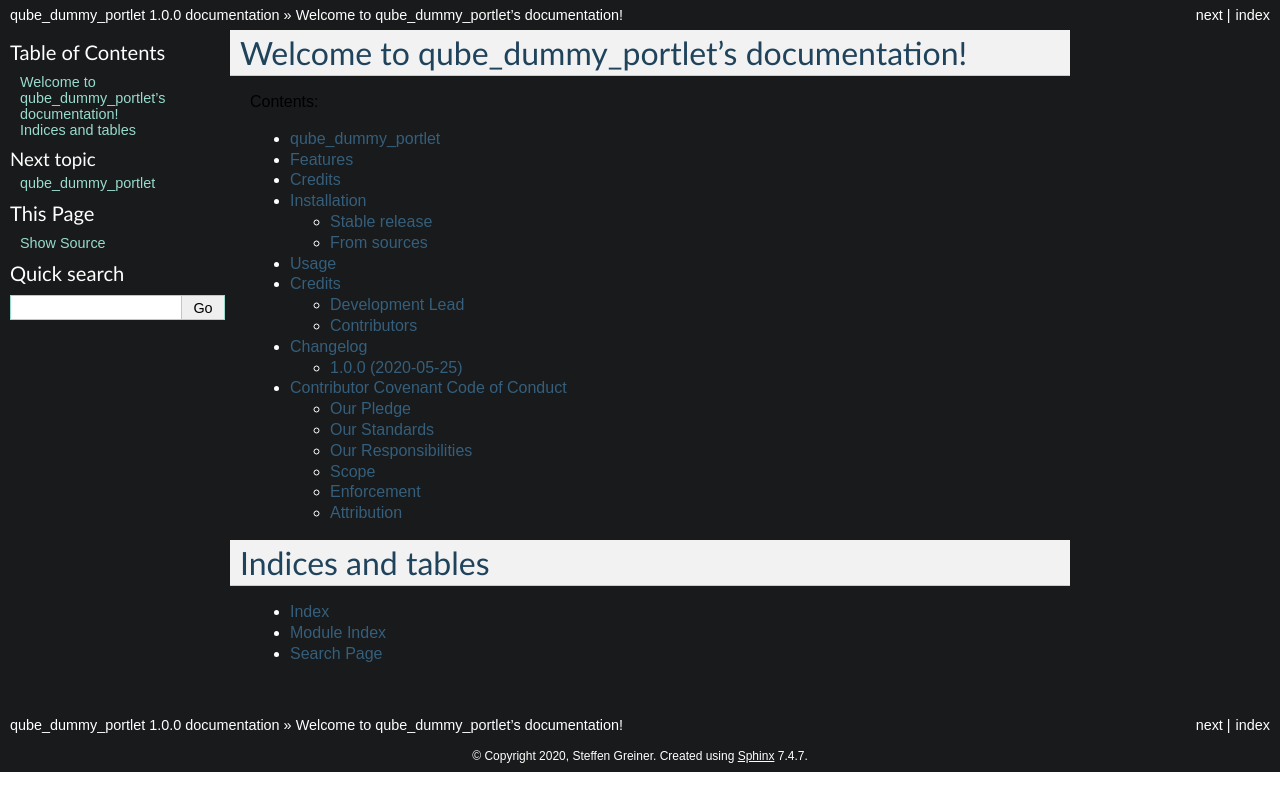
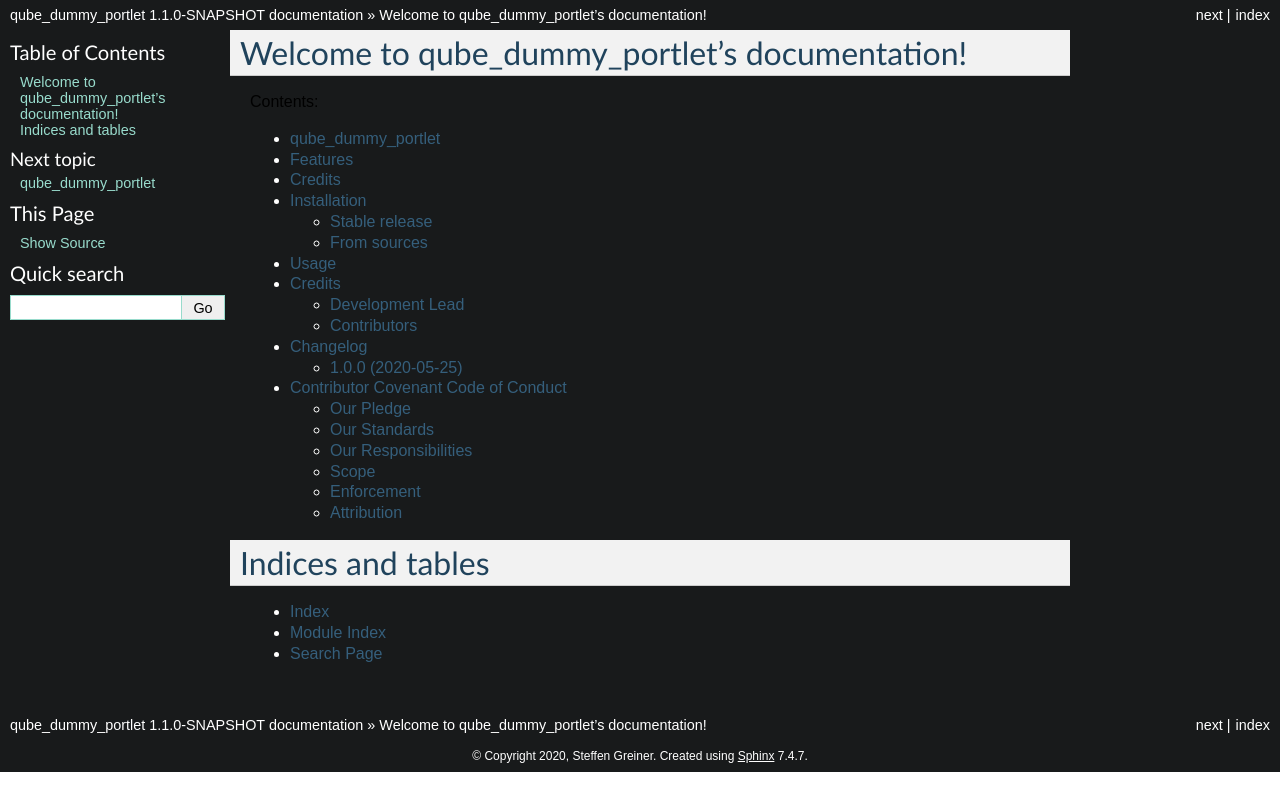
Before and after one commit to Steffengreiner/qube_dummy_portlet, a Sphinx documentation site: the page built from docs/index.rst, in a window 1280 px wide. Shown: the top 811 px of the page. Built offline with Sphinx 7.4.7, drawn with Linux system fonts in a browser that asks for light colours.

Commit message:
Bump version from 1.0.0 to 1.1.0-SNAPSHOT

```diff
--- a/docs/conf.py
+++ b/docs/conf.py
@@ -55,9 +55,9 @@
 # the built documents.
 #
 # The short X.Y version.
-version = '1.0.0'
+version = '1.1.0-SNAPSHOT'
 # The full version, including alpha/beta/rc tags.
-release = '1.0.0'
+release = '1.1.0-SNAPSHOT'
 
 # The language for content autogenerated by Sphinx. Refer to documentation
 # for a list of supported languages.
--- a/pom.xml
+++ b/pom.xml
@@ -10,7 +10,7 @@
 		<version>2.0.0</version>
 	</parent>
 	<artifactId>qube_dummy_portlet</artifactId>
-	<version>1.0.0-SNAPSHOT</version> <!-- <<QUBE_FORCE_BUMP>> -->
+	<version>1.1.0-SNAPSHOT</version> <!-- <<QUBE_FORCE_BUMP>> -->
 	<name>qube_dummy_portlet</name>
 	<url>http://github.com/qbicsoftware/qube_dummy_portlet</url>
 	<description>dummy_portlet for qube workshop</description>
--- a/qube.cfg
+++ b/qube.cfg
@@ -1,5 +1,5 @@
 [bumpversion]
-current_version = 1.0.0
+current_version = 1.1.0-SNAPSHOT
 
 [bumpversion_files_whitelisted]
 dot_qube = .qube.yml
```
Also changed, not shown: .qube.yml.
